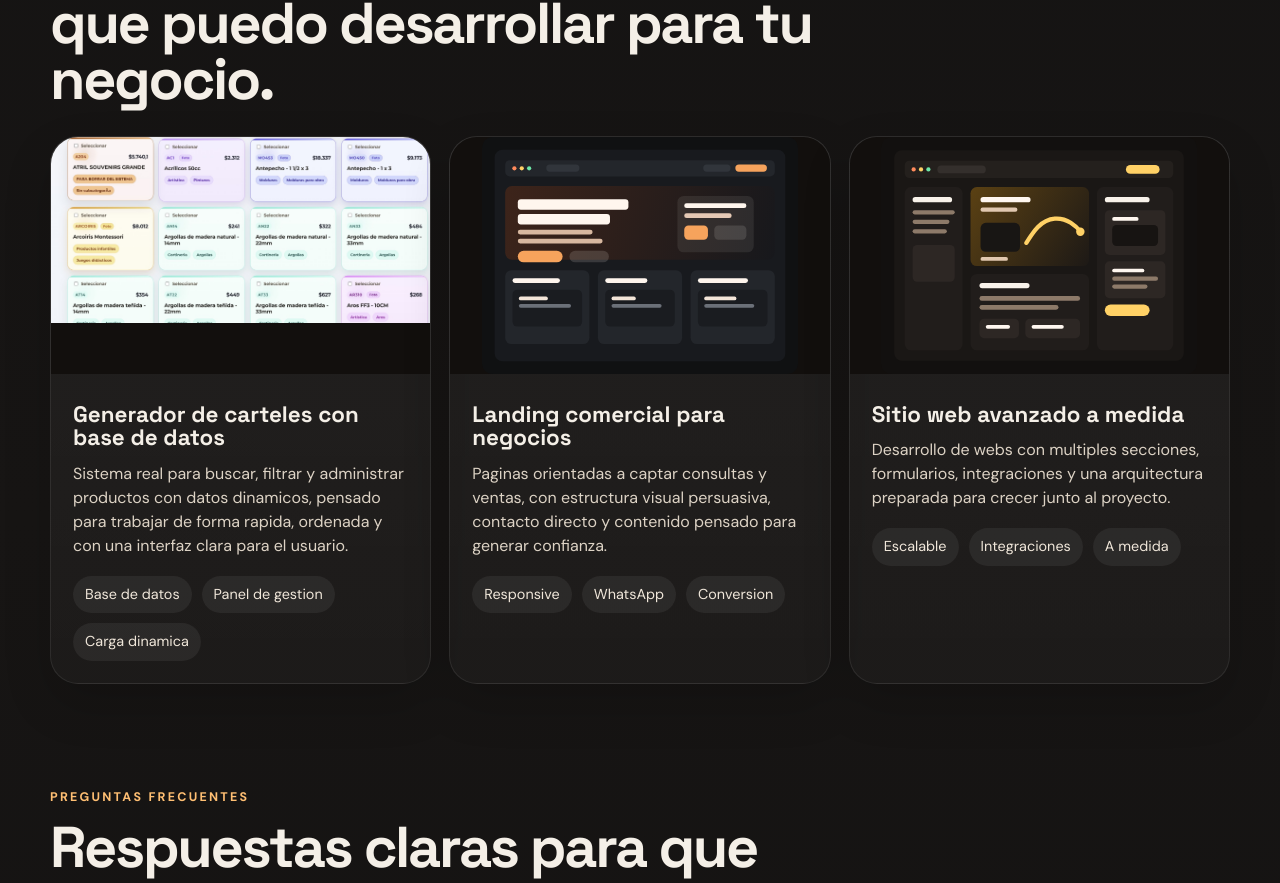
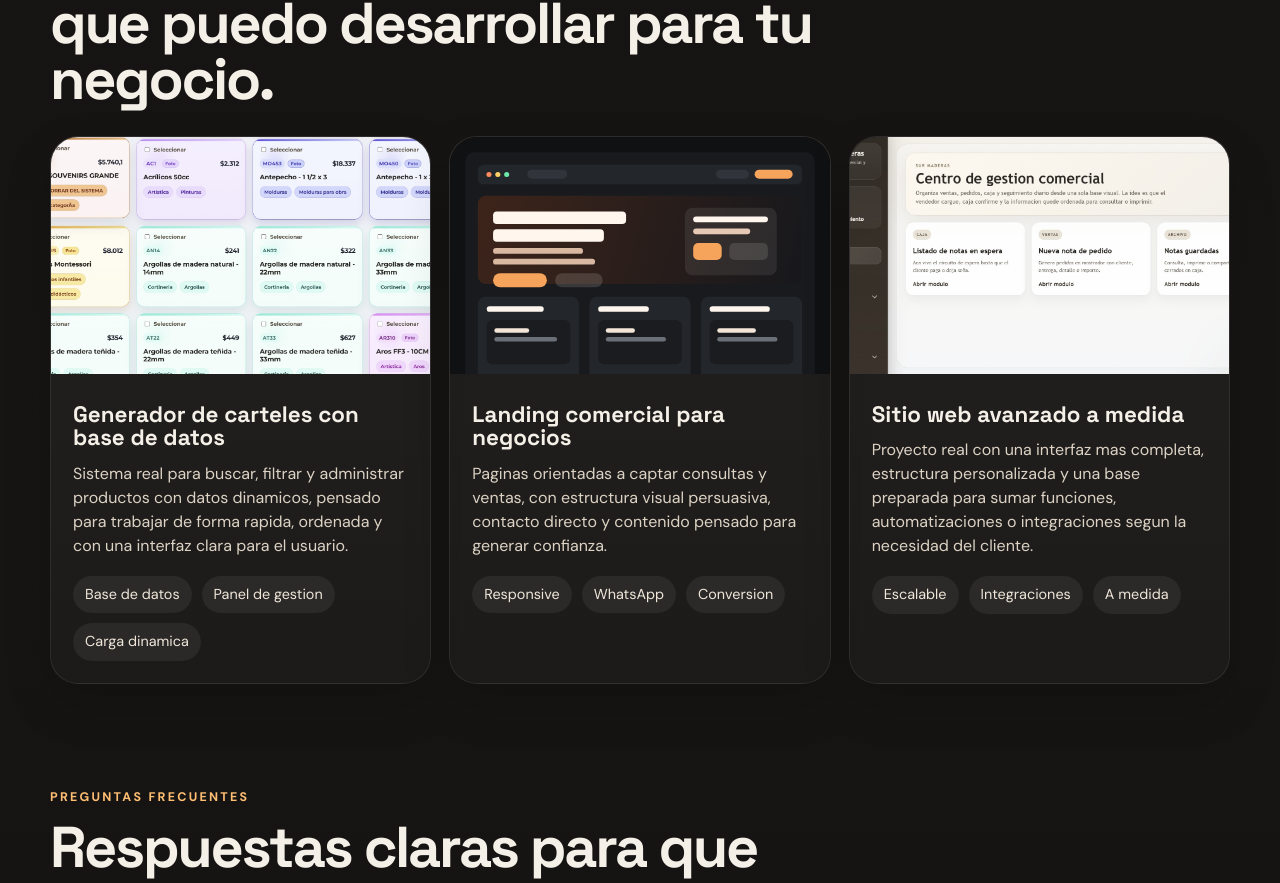
Before and after one commit to Maturojo/devstudio, a React (Vite) app: page / in a window 1280 px wide. Shown: the part 2364-3247 px from the top of the page. Built offline with nearby package versions, Linux system fonts and the light colour scheme; no server answers.

Commit message:
Add real advanced portfolio image

```diff
--- a/src/App.jsx
+++ b/src/App.jsx
@@ -73,8 +73,8 @@ const portfolioItems = [
   {
     title: "Sitio web avanzado a medida",
     description:
-      "Desarrollo de webs con multiples secciones, formularios, integraciones y una arquitectura preparada para crecer junto al proyecto.",
-    image: "/portfolio-avanzado.svg",
+      "Proyecto real con una interfaz mas completa, estructura personalizada y una base preparada para sumar funciones, automatizaciones o integraciones segun la necesidad del cliente.",
+    image: "/portfolio-avanzado-real.png",
     tags: ["Escalable", "Integraciones", "A medida"],
   },
 ];
--- a/src/styles.css
+++ b/src/styles.css
@@ -396,7 +396,7 @@ a {
   display: block;
   width: 100%;
   height: 100%;
-  object-fit: contain;
+  object-fit: cover;
   object-position: center top;
   background: #120f0d;
 }
```
Also changed, not shown: public/portfolio-avanzado-real.png (added).
